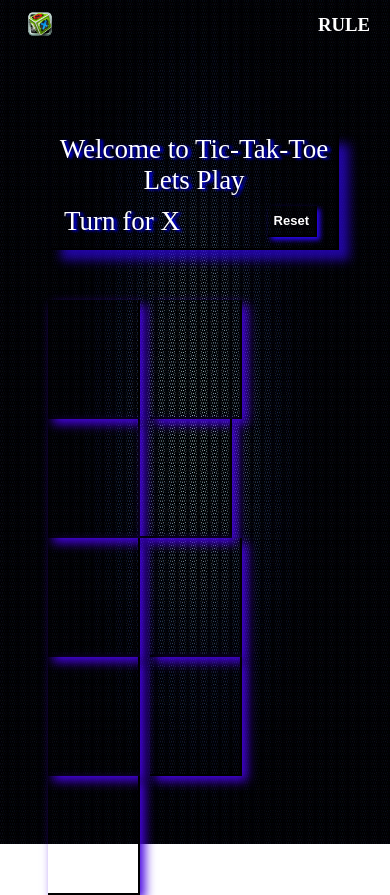
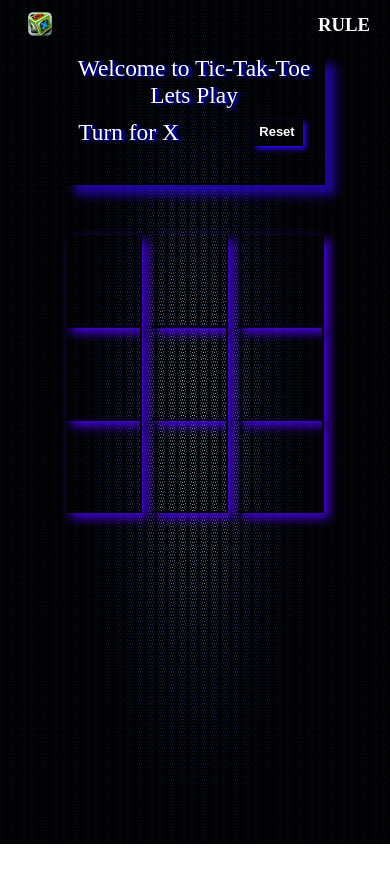
Before and after one commit to BEaANIKET/Tic-Tak-Toe, a plain HTML site: page index.html in a window 390 px wide. After the commit the page ends 844 px from the top, so only its background shows below. Drawn offline with Linux system fonts and the light colour scheme; grey boxes are pictures that could not be loaded.

Commit message:
second commit

```diff
--- a/script.js
+++ b/script.js
@@ -46,6 +46,7 @@ document.querySelector('.reset').addEventListener('click',function(){
         let boxtext=element.querySelector('.boxtext');
         boxtext.innerText="";
         stopDance();
+        turn='X';
     })
 })
 
--- a/style.css
+++ b/style.css
@@ -55,7 +55,7 @@
     align-items: center;
     z-index: 10;
     gap: 2vw;
-    /* border: 3px solid rgb(16, 15, 15); */
+    /* border: 3px solid rgb(239, 6, 6); */
 
 }
 .maincontainer{
@@ -63,14 +63,15 @@
     display: flex;
     justify-content: center;
     align-items: center;
-
+    /* border: 3px solid green; */
 }
 .game{
-    display: flex;
-    height: 400px;
-    width: 295px;
-    flex-wrap: wrap;
-    /* border: 3px solid green; */
+    display: grid;
+    /* height: 400px;
+    width: 295px; */
+    grid-template-rows: repeat(3,124px);
+    grid-template-columns: repeat(3,100px);
+    /* border: 3px solid rgb(221, 237, 6); */
     /* background-color:red; */
 }
 .score{
@@ -83,15 +84,15 @@
     align-items: center;
     color: white;
     text-shadow: 3px 1px 3px blue;
-    /* background-color: red; */
-    /* border: 3px solid yellow; */
+    /* background-color: rgb(248, 8, 164); */
+    /* border: 3px solid rgb(248, 4, 220); */
     /* background-color:pink; */
 }
 
 .box{
-    width: 90px;
+    /* width: 90px;
     /* border: 2px solid red; */
-    height: 117px;
+    /* height: 117px; */
     display: flex;
     justify-content: center;
     align-items: center;
@@ -168,7 +169,7 @@
     border-right: 2px solid black;
 }
 
-@media (max-width:600px) {
+@media (max-width:630px) {
     .container{
         flex-direction: column-reverse;
         gap: 50px;
@@ -177,4 +178,16 @@
         height: 114px;
 
     }
+    .game{
+        grid-template-rows: repeat(3,11vh);
+        grid-template-columns: repeat(3,22vw);
+    }
+    .score{
+        font-size: 6vw;
+        height: fit-content;
+        width: 100%;
+    }
+    .maincontainer{
+        padding: 5px;
+    }
 }
```
